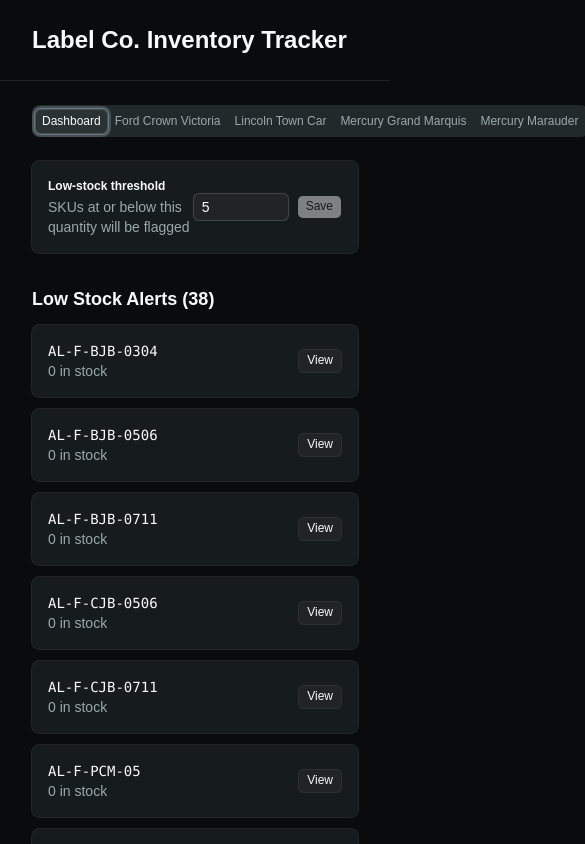
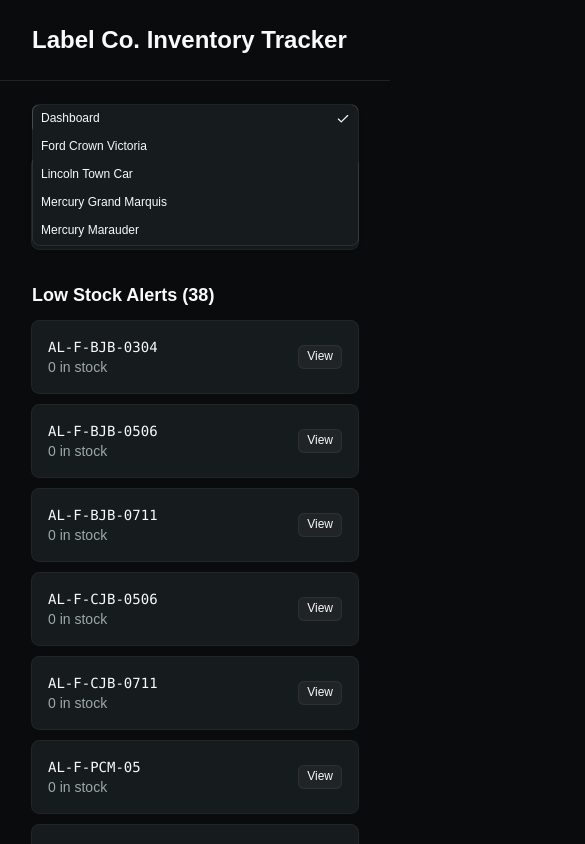
Before and after one commit to Riot-Mind-Studios-LLC/data-label-inventory-tracker, a React (Vite) app: page / in a window 390 px wide. Both pictures are taken after a click on the button "Dashboard". Shown: the top 844 px of the page, 585 px wide, since content can reach past the window. Built offline with nearby package versions, Linux system fonts and the light colour scheme.

Commit message:
Add DPL notes card per model, fix save-data merge bug (labels/DPL no longer overwrite each other in localStorage), add react-toastify success confirmations on all saves

```diff
--- a/package.json
+++ b/package.json
@@ -19,6 +19,7 @@
     "radix-ui": "^1.6.7",
     "react": "^19.2.8",
     "react-dom": "^19.2.8",
+    "react-toastify": "^11.1.0",
     "shadcn": "^4.19.0",
     "tailwind-merge": "^3.6.0",
     "tailwindcss": "^4.3.3",
--- a/src/App.jsx
+++ b/src/App.jsx
@@ -1,5 +1,14 @@
+import { ToastContainer, toast } from "react-toastify"
+import "react-toastify/dist/ReactToastify.css"
 import { useState, useEffect } from "react"
 import { Tabs, TabsList, TabsTrigger } from "@/components/ui/tabs"
+import {
+  Select,
+  SelectContent,
+  SelectItem,
+  SelectTrigger,
+  SelectValue,
+} from "@/components/ui/select"
 import { LABEL_CATALOG, DBL_PRODUCT } from "./lib/labelCatalog"
 import { DPL_CATALOG } from "./lib/dplCatalog"
 import { MODELS } from "./lib/models"
@@ -26,6 +35,7 @@
     const mergedLabels = fullLabelCatalog.map((entry) =>
       mergeSavedData(entry, saved)
     )
+    // eslint-disable-next-line react-hooks/set-state-in-effect -- one-time load from localStorage on mount, not derived from other state
     setLabelData(mergedLabels)
 
     const mergedDpl = DPL_CATALOG.map((entry) => mergeSavedData(entry, saved))
@@ -34,34 +44,55 @@
     setSettings(loadSettings())
   }, [])
 
-  function handleSaveLabel(sku, updates) {
-    const timestamp = new Date().toISOString()
-
-    setLabelData((prev) => {
-      const next = prev.map((entry) =>
-        entry.sku === sku
-          ? { ...entry, ...updates, lastUpdated: timestamp }
-          : entry
-      )
-
+  // Writes the current labelData + dplData together into one combined
+  // localStorage object, so neither save ever wipes out the other's data.
+  function persistAll(nextLabelData, nextDplData) {
     const toSave = {}
-      next.forEach((entry) => {
+    nextLabelData.forEach((entry) => {
       toSave[entry.sku] = {
         quantity: entry.quantity,
         notes: entry.notes,
         lastUpdated: entry.lastUpdated,
       }
     })
+    nextDplData.forEach((entry) => {
+      toSave[entry.sku] = {
+        notes: entry.notes,
+        lastUpdated: entry.lastUpdated,
+      }
+    })
     saveData(toSave)
+  }
 
-      return next
-    })
+    function handleSaveLabel(sku, updates) {
+    const timestamp = new Date().toISOString()
+    const nextLabelData = labelData.map((entry) =>
+      entry.sku === sku
+        ? { ...entry, ...updates, lastUpdated: timestamp }
+        : entry
+    )
+    setLabelData(nextLabelData)
+    persistAll(nextLabelData, dplData)
+    toast.success(`Saved ${sku}`)
+  }
+
+  function handleSaveDpl(sku, updates) {
+    const timestamp = new Date().toISOString()
+    const nextDplData = dplData.map((entry) =>
+      entry.sku === sku
+        ? { ...entry, ...updates, lastUpdated: timestamp }
+        : entry
+    )
+    setDplData(nextDplData)
+    persistAll(labelData, nextDplData)
+    toast.success(`Saved ${sku}`)
   }
 
     function handleSaveThreshold(newThreshold) {
     const next = { ...settings, lowStockThreshold: newThreshold }
     setSettings(next)
     saveSettings(next)
+    toast.success("Threshold updated")
   }
 
   function handleJump(modelCode) {
@@ -72,11 +103,13 @@
 
   return (
     <div className="min-h-screen bg-background text-foreground">
+      <ToastContainer theme="dark" position="bottom-right" />
       <header className="border-b border-border px-8 py-6">
         <h1 className="text-2xl font-bold">Label Co. Inventory Tracker</h1>
       </header>
 
       <div className="px-8 py-6">
+        <div className="hidden sm:block">
           <Tabs value={activeView} onValueChange={setActiveView}>
             <TabsList>
               <TabsTrigger value="dashboard">Dashboard</TabsTrigger>
@@ -87,6 +120,23 @@
               ))}
             </TabsList>
           </Tabs>
+        </div>
+
+        <div className="sm:hidden">
+          <Select value={activeView} onValueChange={setActiveView}>
+            <SelectTrigger className="w-full">
+              <SelectValue />
+            </SelectTrigger>
+            <SelectContent>
+              <SelectItem value="dashboard">Dashboard</SelectItem>
+              {MODELS.map((model) => (
+                <SelectItem key={model.code} value={model.code}>
+                  {model.name}
+                </SelectItem>
+              ))}
+            </SelectContent>
+          </Select>
+        </div>
 
         <div className="mt-6">
           {activeView === "dashboard" && (
@@ -106,7 +156,9 @@
                   key={model.code}
                   model={model}
                   labelData={labelData}
+                  dplData={dplData}
                   onSaveLabel={handleSaveLabel}
+                  onSaveDpl={handleSaveDpl}
                 />
               )
           )}
--- /dev/null
+++ b/src/components/CardDplNotes.jsx
@@ -0,0 +1,40 @@
+import { useState } from "react"
+import { Card, CardContent } from "@/components/ui/card"
+import { Input } from "@/components/ui/input"
+import { Button } from "@/components/ui/button"
+
+export default function CardDplNotes({ variant, onSave }) {
+  const [draftNotes, setDraftNotes] = useState(variant.notes)
+  const isDirty = draftNotes !== variant.notes
+
+  function handleSave() {
+    onSave(variant.sku, { notes: draftNotes })
+  }
+
+  return (
+    <Card>
+      <CardContent className="flex flex-col gap-3 sm:flex-row sm:items-center sm:justify-between">
+        <div className="flex-1">
+          <p className="font-mono text-sm">{variant.sku}</p>
+          {variant.lastUpdated && (
+            <p className="text-xs text-muted-foreground">
+              Last updated: {new Date(variant.lastUpdated).toLocaleString()}
+            </p>
+          )}
+        </div>
+        <div className="flex flex-1 items-center gap-2">
+          <Input
+            type="text"
+            placeholder="Notes..."
+            value={draftNotes}
+            onChange={(e) => setDraftNotes(e.target.value)}
+            className="flex-1"
+          />
+          <Button onClick={handleSave} disabled={!isDirty} size="sm">
+            Save
+          </Button>
+        </div>
+      </CardContent>
+    </Card>
+  )
+}
--- a/src/components/ModelView.jsx
+++ b/src/components/ModelView.jsx
@@ -1,26 +1,33 @@
-import { useMemo } from "react"
-import { Tabs, TabsList, TabsTrigger, TabsContent } from "@/components/ui/tabs"
-import ListLabelSection from "./ListLabelSection"
-import ListBundleSection from "./ListBundleSection"
-import { calculateDplNeeded } from "@/lib/dplDemand"
+import { useMemo } from "react";
+import { Tabs, TabsList, TabsTrigger, TabsContent } from "@/components/ui/tabs";
+import ListLabelSection from "./ListLabelSection";
+import ListBundleSection from "./ListBundleSection";
+import CardDplNotes from "./CardDplNotes";
+import { calculateDplNeeded } from "@/lib/dplDemand";
 
-const PRODUCT_ORDER = ["BJB", "CJB", "PCM", "DBL"]
-const BUNDLE_NUMBERS = [1, 2, 3]
+const PRODUCT_ORDER = ["BJB", "CJB", "PCM", "DBL"];
+const BUNDLE_NUMBERS = [1, 2, 3];
 
-export default function ModelView({ model, labelData, onSaveLabel }) {
+export default function ModelView({
+  model,
+  labelData,
+  dplData,
+  onSaveLabel,
+  onSaveDpl,
+}) {
   const groupedByProduct = useMemo(() => {
-    const groups = {}
+    const groups = {};
     for (const product of PRODUCT_ORDER) {
       groups[product] = labelData.filter((entry) => {
-        if (product === "DBL") return entry.product === "DBL"
-        return entry.model === model.code && entry.product === product
-      })
+        if (product === "DBL") return entry.product === "DBL";
+        return entry.model === model.code && entry.product === product;
+      });
     }
-    return groups
-  }, [labelData, model.code])
+    return groups;
+  }, [labelData, model.code]);
 
-  // Recalculated fresh every render - depends on live label quantities.
-  const dplNeeded = calculateDplNeeded(model)
+  const dplEntry = dplData.find((entry) => entry.model === model.code);
+  const dplNeeded = calculateDplNeeded(model);
 
   return (
     <Tabs defaultValue="labels">
@@ -38,6 +45,11 @@
             onSave={onSaveLabel}
           />
         ))}
+
+        <section className="mb-8">
+          <h3 className="mb-3 text-lg font-semibold">Door Placard (DPL)</h3>
+          {dplEntry && <CardDplNotes variant={dplEntry} onSave={onSaveDpl} />}
+        </section>
       </TabsContent>
 
       <TabsContent value="bundles" className="mt-6">
@@ -56,5 +68,5 @@
         ))}
       </TabsContent>
     </Tabs>
-  )
+  );
 }
--- /dev/null
+++ b/src/components/ui/select.jsx
@@ -0,0 +1,182 @@
+import * as React from "react"
+import { Select as SelectPrimitive } from "radix-ui"
+
+import { cn } from "@/lib/utils"
+import { ChevronDownIcon, CheckIcon, ChevronUpIcon } from "lucide-react"
+
+function Select({
+  ...props
+}) {
+  return <SelectPrimitive.Root data-slot="select" {...props} />;
+}
+
+function SelectGroup({
+  className,
+  ...props
+}) {
+  return (
+    <SelectPrimitive.Group
+      data-slot="select-group"
+      className={cn("scroll-my-1 p-1", className)}
+      {...props} />
+  );
+}
+
+function SelectValue({
+  ...props
+}) {
+  return <SelectPrimitive.Value data-slot="select-value" {...props} />;
+}
+
+function SelectTrigger({
+  className,
+  size = "default",
+  children,
+  ...props
+}) {
+  return (
+    <SelectPrimitive.Trigger
+      data-slot="select-trigger"
+      data-size={size}
+      className={cn(
+        "flex w-fit items-center justify-between gap-1.5 rounded-md border border-input bg-input/20 px-2 py-1.5 text-xs/relaxed whitespace-nowrap transition-colors outline-none focus-visible:border-ring focus-visible:ring-2 focus-visible:ring-ring/30 disabled:cursor-not-allowed disabled:opacity-50 aria-invalid:border-destructive aria-invalid:ring-2 aria-invalid:ring-destructive/20 data-placeholder:text-muted-foreground data-[size=default]:h-7 data-[size=sm]:h-6 *:data-[slot=select-value]:line-clamp-1 *:data-[slot=select-value]:flex *:data-[slot=select-value]:items-center *:data-[slot=select-value]:gap-1.5 dark:bg-input/30 dark:hover:bg-input/50 dark:aria-invalid:border-destructive/50 dark:aria-invalid:ring-destructive/40 [&_svg]:pointer-events-none [&_svg]:shrink-0 [&_svg:not([class*='size-'])]:size-3.5",
+        className
+      )}
+      {...props}>
+      {children}
+      <SelectPrimitive.Icon asChild>
+        <ChevronDownIcon className="pointer-events-none size-3.5 text-muted-foreground" />
+      </SelectPrimitive.Icon>
+    </SelectPrimitive.Trigger>
+  );
+}
+
+function SelectContent({
+  className,
+  children,
+  position = "item-aligned",
+  align = "center",
+  ...props
+}) {
+  return (
+    <SelectPrimitive.Portal>
+      <SelectPrimitive.Content
+        data-slot="select-content"
+        data-align-trigger={position === "item-aligned"}
+        className={cn(
+          "relative z-50 max-h-(--radix-select-content-available-height) min-w-32 origin-(--radix-select-content-transform-origin) overflow-x-hidden overflow-y-auto rounded-lg bg-popover text-popover-foreground shadow-md ring-1 ring-foreground/10 duration-100 data-[align-trigger=true]:animate-none data-[side=bottom]:slide-in-from-top-2 data-[side=left]:slide-in-from-right-2 data-[side=right]:slide-in-from-left-2 data-[side=top]:slide-in-from-bottom-2 data-open:animate-in data-open:fade-in-0 data-open:zoom-in-95 data-closed:animate-out data-closed:fade-out-0 data-closed:zoom-out-95",
+          position ==="popper"&&"data-[side=bottom]:translate-y-1 data-[side=left]:-translate-x-1 data-[side=right]:translate-x-1 data-[side=top]:-translate-y-1",
+          className
+        )}
+        position={position}
+        align={align}
+        {...props}>
+        <SelectScrollUpButton />
+        <SelectPrimitive.Viewport
+          data-position={position}
+          className={cn(
+            "data-[position=popper]:h-(--radix-select-trigger-height) data-[position=popper]:w-full data-[position=popper]:min-w-(--radix-select-trigger-width)",
+            position === "popper" && ""
+          )}>
+          {children}
+        </SelectPrimitive.Viewport>
+        <SelectScrollDownButton />
+      </SelectPrimitive.Content>
+    </SelectPrimitive.Portal>
+  );
+}
+
+function SelectLabel({
+  className,
+  ...props
+}) {
+  return (
+    <SelectPrimitive.Label
+      data-slot="select-label"
+      className={cn("px-2 py-1.5 text-xs text-muted-foreground", className)}
+      {...props} />
+  );
+}
+
+function SelectItem({
+  className,
+  children,
+  ...props
+}) {
+  return (
+    <SelectPrimitive.Item
+      data-slot="select-item"
+      className={cn(
+        "relative flex min-h-7 w-full cursor-default items-center gap-2 rounded-md px-2 py-1 text-xs/relaxed outline-hidden select-none focus:bg-accent focus:text-accent-foreground not-data-[variant=destructive]:focus:**:text-accent-foreground data-disabled:pointer-events-none data-disabled:opacity-50 [&_svg]:pointer-events-none [&_svg]:shrink-0 [&_svg:not([class*='size-'])]:size-3.5 *:[span]:last:flex *:[span]:last:items-center *:[span]:last:gap-2",
+        className
+      )}
+      {...props}>
+      <span
+        className="pointer-events-none absolute right-2 flex items-center justify-center">
+        <SelectPrimitive.ItemIndicator>
+          <CheckIcon className="pointer-events-none" />
+        </SelectPrimitive.ItemIndicator>
+      </span>
+      <SelectPrimitive.ItemText>{children}</SelectPrimitive.ItemText>
+    </SelectPrimitive.Item>
+  );
+}
+
+function SelectSeparator({
+  className,
+  ...props
+}) {
+  return (
+    <SelectPrimitive.Separator
+      data-slot="select-separator"
+      className={cn("pointer-events-none -mx-1 my-1 h-px bg-border/50", className)}
+      {...props} />
+  );
+}
+
+function SelectScrollUpButton({
+  className,
+  ...props
+}) {
+  return (
+    <SelectPrimitive.ScrollUpButton
+      data-slot="select-scroll-up-button"
+      className={cn(
+        "z-10 flex cursor-default items-center justify-center bg-popover py-1 [&_svg:not([class*='size-'])]:size-3.5",
+        className
+      )}
+      {...props}>
+      <ChevronUpIcon />
+    </SelectPrimitive.ScrollUpButton>
+  );
+}
+
+function SelectScrollDownButton({
+  className,
+  ...props
+}) {
+  return (
+    <SelectPrimitive.ScrollDownButton
+      data-slot="select-scroll-down-button"
+      className={cn(
+        "z-10 flex cursor-default items-center justify-center bg-popover py-1 [&_svg:not([class*='size-'])]:size-3.5",
+        className
+      )}
+      {...props}>
+      <ChevronDownIcon />
+    </SelectPrimitive.ScrollDownButton>
+  );
+}
+
+export {
+  Select,
+  SelectContent,
+  SelectGroup,
+  SelectItem,
+  SelectLabel,
+  SelectScrollDownButton,
+  SelectScrollUpButton,
+  SelectSeparator,
+  SelectTrigger,
+  SelectValue,
+}
```
Also changed, not shown: 1 other file (tests, documents, lock files or other folders). Lines whose indentation alone changed are shown as unchanged.
